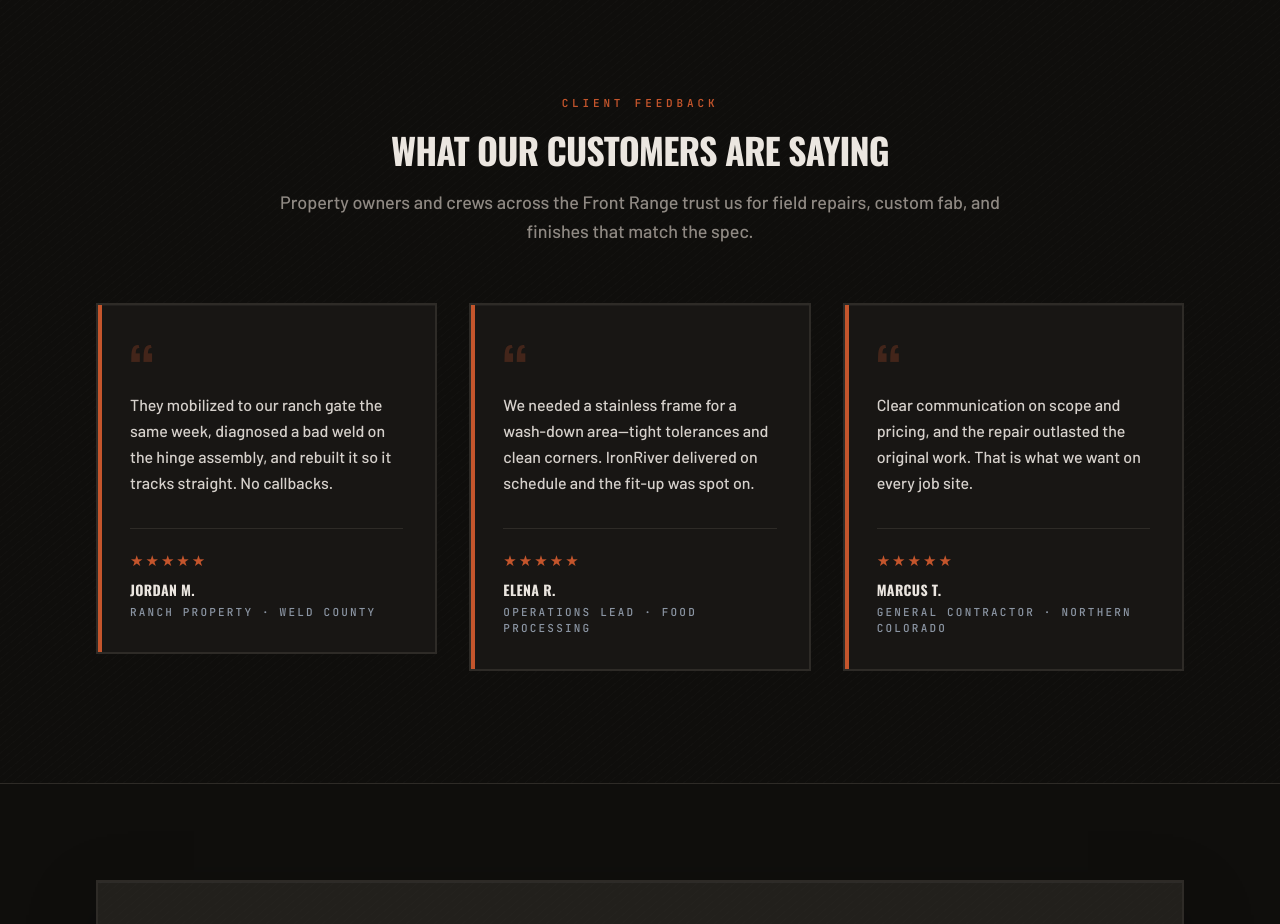
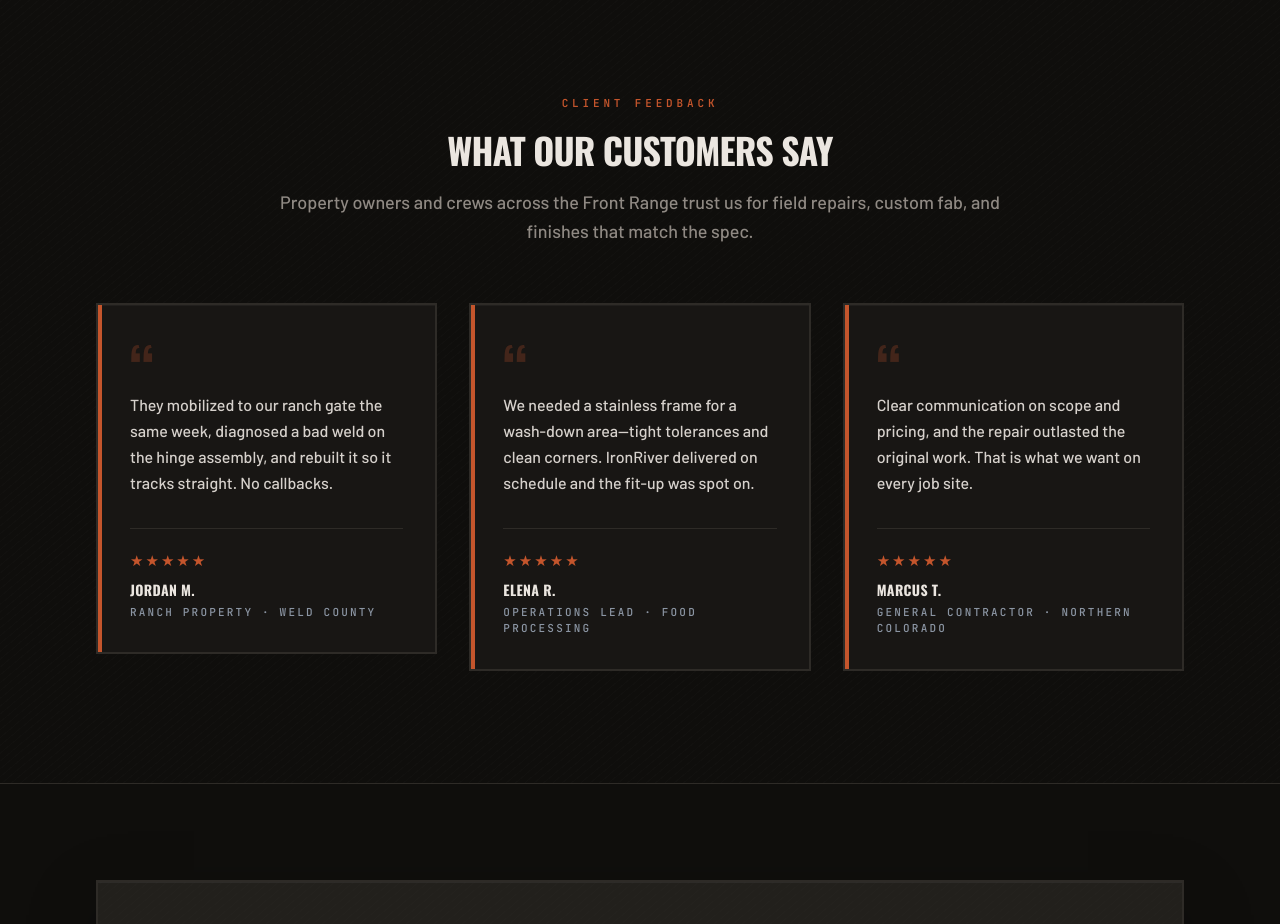
Before and after one commit to lcorbitt/ironriver-fab, a Next.js app: page / in a window 1280 px wide. Shown: the part 3220-4144 px from the top of the page. Built offline with nearby package versions, Linux system fonts and the light colour scheme; no server answers.

Commit message:
Homepage updates

```diff
--- a/src/components/TestimonialsSection/constants.ts
+++ b/src/components/TestimonialsSection/constants.ts
@@ -2,7 +2,7 @@ import type { Testimonial } from "./types";
 
 export const TESTIMONIALS_EYEBROW = "Client feedback";
 
-export const TESTIMONIALS_HEADING = "What Our Customers Are Saying";
+export const TESTIMONIALS_HEADING = "What Our Customers Say";
 
 export const TESTIMONIALS_SUBHEAD =
   "Property owners and crews across the Front Range trust us for field repairs, custom fab, and finishes that match the spec.";
```
